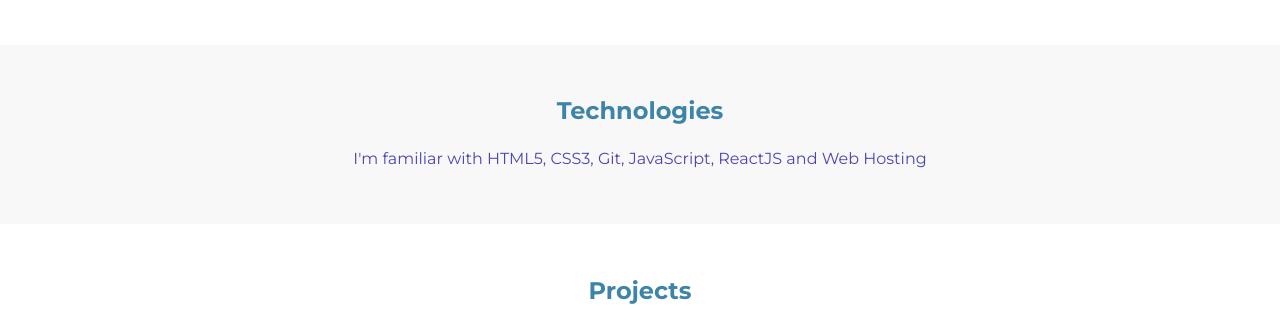
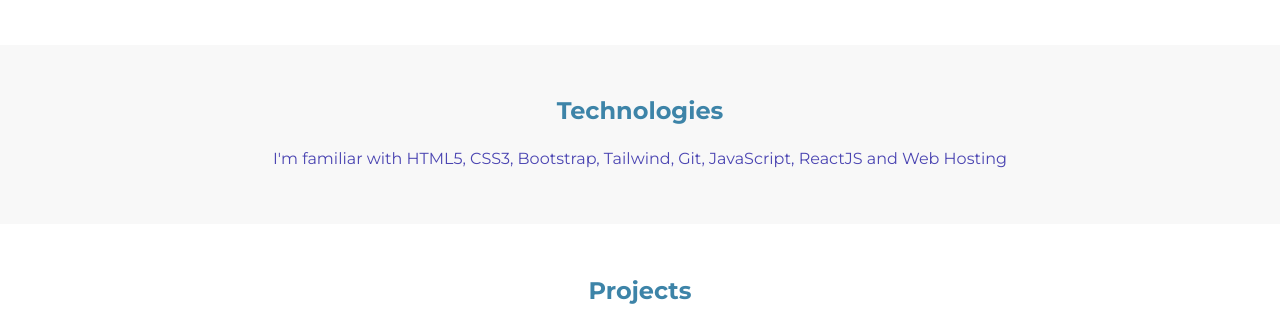
Before and after one commit to Vibhav-Salelkar/vibhavsalelkar-portfolio, a plain HTML site: page index.html in a window 1280 px wide. Shown: the part 451-777 px from the top of the page. Drawn offline with Linux system fonts and the light colour scheme.

Commit message:
refactor:technologies

```diff
--- a/index.html
+++ b/index.html
@@ -33,7 +33,7 @@
         </header>
         <section class="bg-ow">
             <h2>Technologies</h2>
-            <p>I'm familiar with HTML5, CSS3, Git, JavaScript, ReactJS and Web Hosting</p>
+            <p>I'm familiar with HTML5, CSS3, Bootstrap, Tailwind, Git, JavaScript, ReactJS and Web Hosting</p>
         </section>
         <section>
             <h2>Projects</h2>
```
